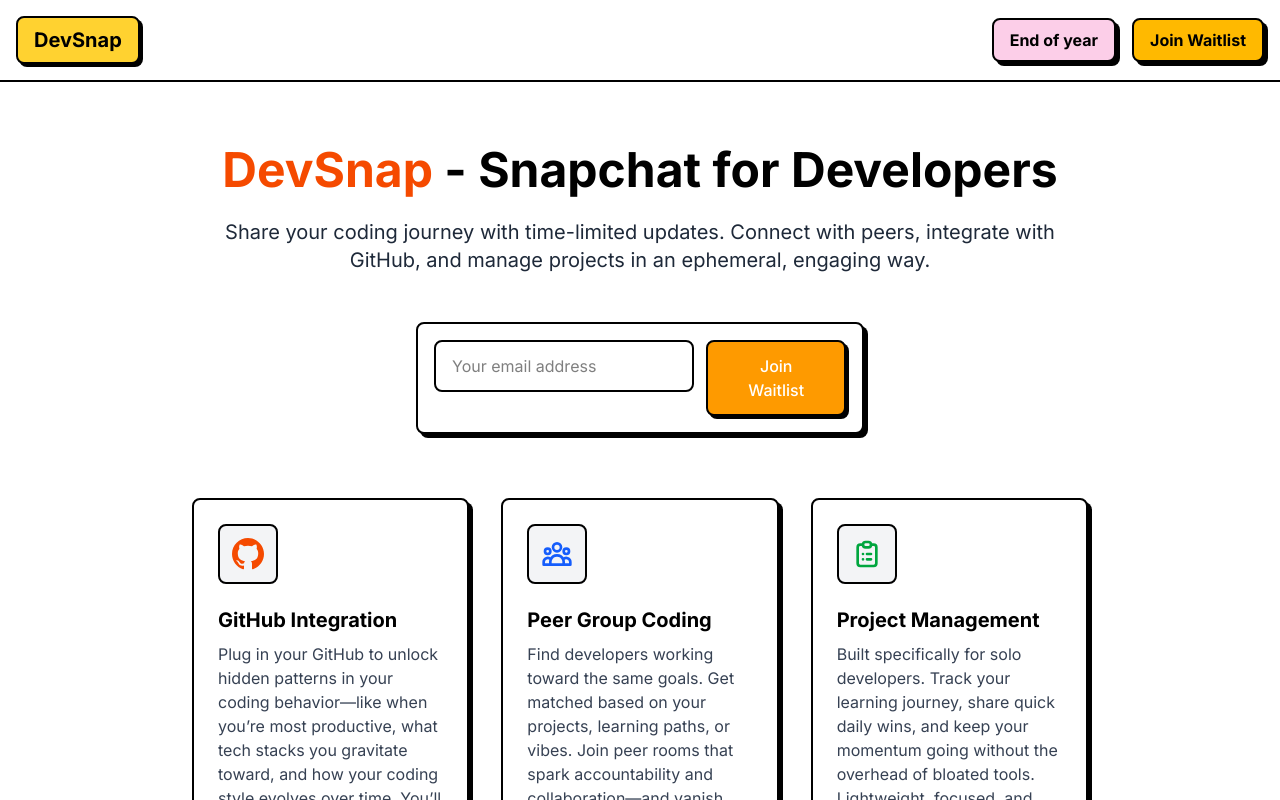
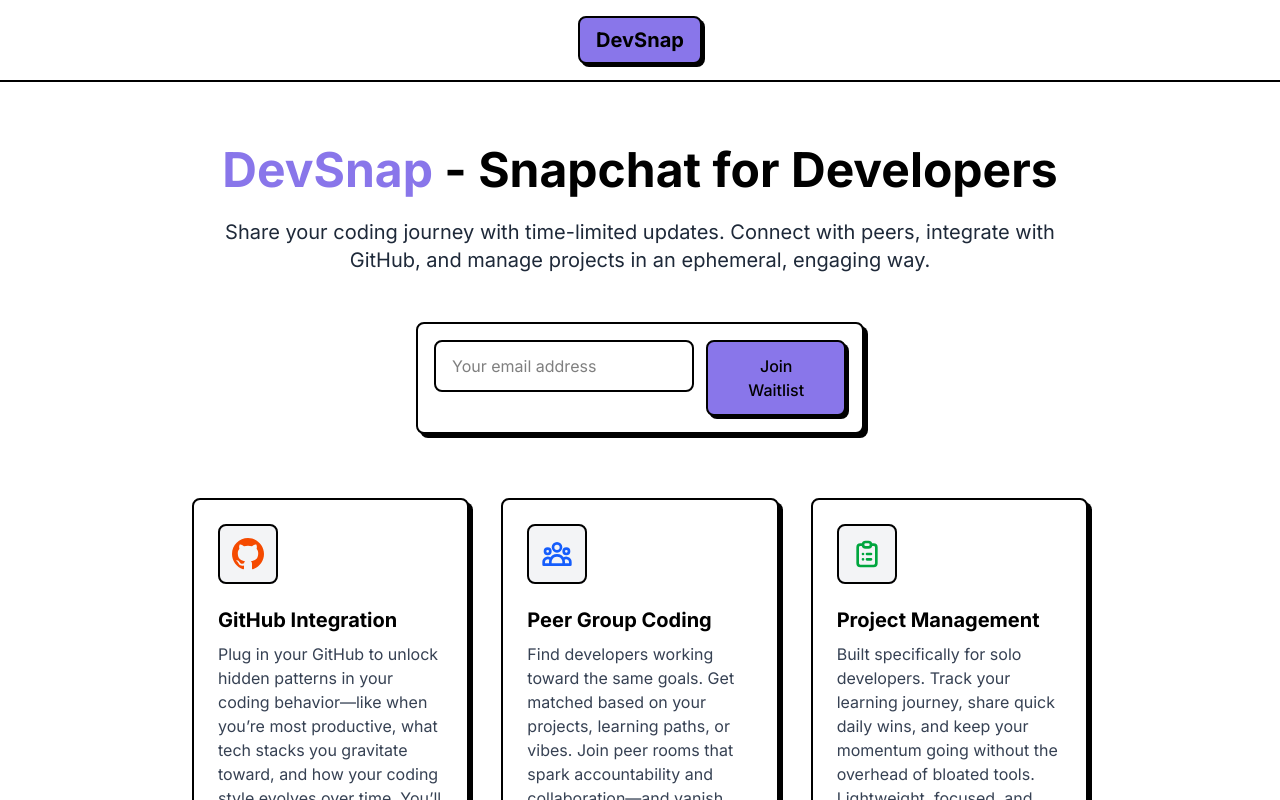
Before and after one commit to Harshrawat27/devsnap, a Next.js app: page / in a window 1280 px wide. Shown: the top 800 px of the page. Built offline with nearby package versions, Linux system fonts and the light colour scheme.

Commit message:
update OG image

```diff
--- a/app/layout.tsx
+++ b/app/layout.tsx
@@ -10,6 +10,23 @@
   title: 'DevSnap - Connect with like-minded developers',
   description:
     'Share your learning goals and connect with developers on similar paths. Build your portfolio and track your progress together.',
+  openGraph: {
+    title: 'DevSnap - Connect with like-minded developers',
+    description:
+      'Share your learning goals and connect with developers on similar paths. Build your portfolio and track your progress together.',
+    url: 'https://www.devsn.app/',
+    siteName: 'GitHubFolio',
+    images: [
+      {
+        url: 'https://www.devsn.app/devsnapOG.png',
+        width: 1200,
+        height: 630,
+        alt: 'Opengraph',
+      },
+    ],
+    locale: 'en_US',
+    type: 'website',
+  },
 };
 
 interface RootLayoutProps {
--- a/components/layout/Header.tsx
+++ b/components/layout/Header.tsx
@@ -26,10 +26,11 @@
 
   return (
     <header className='sticky w-[100%] top-0 z-50 bg-white border-b-2 border-black'>
-      <div className='container mx-auto px-4 py-4 flex justify-between items-center'>
+      {/* <div className='container mx-auto px-4 py-4 flex justify-between items-center'> */}
+      <div className='container mx-auto px-4 py-4 flex justify-center items-center'>
         <Link href='/' className='flex items-center space-x-2'>
           <div
-            className='bg-amber-300 px-4 py-2 rounded-lg flex items-center'
+            className='bg-[#8976ea] px-4 py-2 rounded-lg flex items-center'
             style={{
               boxShadow: '3px 3px 0px 0px rgba(0,0,0,1)',
               border: '2px solid black',
@@ -81,17 +82,17 @@
           </Link>
         </nav> */}
 
-        <div className='hidden md:flex space-x-4'>
+        {/* <div className='hidden md:flex space-x-4'>
           <AnimatedButton href='/login' color='pink'>
             End of year
           </AnimatedButton>
           <AnimatedButton href='/signup' color='amber'>
             Join Waitlist
           </AnimatedButton>
-        </div>
+        </div> */}
 
         {/* Mobile menu button */}
-        <button
+        {/* <button
           className='md:hidden bg-green-200 p-2 rounded-lg'
           onClick={toggleMenu}
           style={{
@@ -105,7 +106,7 @@
           onMouseOut={handleMouseOut}
         >
           {isMenuOpen ? <X size={24} /> : <Menu size={24} />}
-        </button>
+        </button> */}
       </div>
 
       {/* Mobile menu */}
@@ -139,7 +140,7 @@
             >
               Pricing
             </Link> */}
-            <div className='flex flex-col space-y-3 pt-3 border-t-2 border-black mt-2'>
+            {/* <div className='flex flex-col space-y-3 pt-3 border-t-2 border-black mt-2'>
               <AnimatedButton
                 href='/login'
                 color='pink'
@@ -154,7 +155,7 @@
               >
                 Join waitlist
               </AnimatedButton>
-            </div>
+            </div> */}
           </nav>
         </div>
       )}
--- a/components/sections/WaitlistSection.tsx
+++ b/components/sections/WaitlistSection.tsx
@@ -1,161 +1,3 @@
-// // components/sections/WaitlistSection.tsx
-// 'use client';
-
-// import { FC, useState, FormEvent } from 'react';
-// import AnimatedButton from '../ui/AnimatedButton';
-
-// const WaitlistSection: FC = () => {
-//   const [email, setEmail] = useState('');
-//   const [isSubmitting, setIsSubmitting] = useState(false);
-//   const [isSuccess, setIsSuccess] = useState(false);
-
-//   const handleSubmit = async (e: FormEvent) => {
-//     e.preventDefault();
-//     if (!email) return;
-
-//     setIsSubmitting(true);
-
-//     // Simulate API call - replace with your actual API endpoint
-//     try {
-//       // await fetch('/api/waitlist', {
-//       //   method: 'POST',
-//       //   headers: { 'Content-Type': 'application/json' },
-//       //   body: JSON.stringify({ email }),
-//       // });
-
-//       // Success state
-//       setTimeout(() => {
-//         setIsSuccess(true);
-//         setEmail('');
-//         setIsSubmitting(false);
-//       }, 800);
-//     } catch (error) {
-//       setIsSubmitting(false);
-//       console.error('Error submitting to waitlist:', error);
-//     }
-//   };
-
-//   return (
-//     <section className='h-screen bg-white flex items-center'>
-//       <div className='container mx-auto px-4 flex flex-col lg:flex-row'>
-//         {/* Left Side: Content and Form */}
-//         <div className='w-full lg:w-1/2 flex flex-col justify-center lg:pr-12 mb-10 lg:mb-0'>
-//           <h2 className='text-4xl md:text-5xl font-bold mb-6'>
-//             Join our <span className='text-orange-600'>waitlist</span> today
-//           </h2>
-
-//           <p className='text-lg md:text-xl text-gray-800 mb-8'>
-//             Be the first to experience DevSnap when we launch. Get early access
-//             to connect with developers who share your learning goals.
-//           </p>
-
-//           <form onSubmit={handleSubmit} className='max-w-md'>
-//             <div className='flex flex-col sm:flex-row gap-3'>
-//               <div className='flex-grow'>
-//                 <input
-//                   type='email'
-//                   value={email}
-//                   onChange={(e) => setEmail(e.target.value)}
-//                   placeholder='Your email address'
-//                   className='w-full px-4 py-3 rounded-lg border-2 border-black focus:outline-none focus:ring-2 focus:ring-orange-500'
-//                   required
-//                 />
-//               </div>
-//               <div>
-//                 <button
-//                   type='submit'
-//                   disabled={isSubmitting}
-//                   className={`px-6 py-3 bg-amber-500 hover:bg-amber-600 text-white font-medium rounded-lg border-2 border-black transition-all duration-200 shadow-[3px_3px_0px_0px_rgba(0,0,0,1)] hover:shadow-[1px_1px_0px_0px_rgba(0,0,0,1)] active:shadow-none ${
-//                     isSubmitting ? 'opacity-75' : ''
-//                   }`}
-//                 >
-//                   {isSubmitting ? 'Joining...' : 'Join Waitlist'}
-//                 </button>
-//               </div>
-//             </div>
-
-//             {isSuccess && (
-//               <div className='mt-4 p-3 bg-green-100 text-green-700 rounded-lg border-2 border-green-500 flex items-center'>
-//                 <svg
-//                   className='w-5 h-5 mr-2 text-green-600'
-//                   fill='currentColor'
-//                   viewBox='0 0 20 20'
-//                 >
-//                   <path
-//                     fillRule='evenodd'
-//                     d='M10 18a8 8 0 100-16 8 8 0 000 16zm3.707-9.293a1 1 0 00-1.414-1.414L9 10.586 7.707 9.293a1 1 0 00-1.414 1.414l2 2a1 1 0 001.414 0l4-4z'
-//                     clipRule='evenodd'
-//                   ></path>
-//                 </svg>
-//                 <span>
-//                   You're on the list! We'll notify you when we launch.
-//                 </span>
-//               </div>
-//             )}
-
-//             <div className='mt-6 text-sm font-medium flex flex-col sm:flex-row gap-4 sm:gap-6 items-start sm:items-center text-gray-600'>
-//               <span className='flex items-center'>
-//                 <svg
-//                   className='w-5 h-5 mr-2 text-green-600'
-//                   fill='currentColor'
-//                   viewBox='0 0 20 20'
-//                 >
-//                   <path
-//                     fillRule='evenodd'
-//                     d='M10 18a8 8 0 100-16 8 8 0 000 16zm3.707-9.293a1 1 0 00-1.414-1.414L9 10.586 7.707 9.293a1 1 0 00-1.414 1.414l2 2a1 1 0 001.414 0l4-4z'
-//                     clipRule='evenodd'
-//                   ></path>
-//                 </svg>
-//                 No spam, ever
-//               </span>
-
-//               <span className='hidden sm:inline mx-1'>•</span>
-
-//               <span className='flex items-center'>
-//                 <svg
-//                   className='w-5 h-5 mr-2 text-green-600'
-//                   fill='currentColor'
-//                   viewBox='0 0 20 20'
-//                 >
-//                   <path
-//                     fillRule='evenodd'
-//                     d='M10 18a8 8 0 100-16 8 8 0 000 16zm3.707-9.293a1 1 0 00-1.414-1.414L9 10.586 7.707 9.293a1 1 0 00-1.414 1.414l2 2a1 1 0 001.414 0l4-4z'
-//                     clipRule='evenodd'
-//                   ></path>
-//                 </svg>
-//                 Unsubscribe anytime
-//               </span>
-//             </div>
-//           </form>
-//         </div>
-
-//         {/* Right Side: Image */}
-//         <div className='w-[400px] lg:w-1/2 flex items-center justify-center'>
-//           {/* <div className='relative w-full max-w-lg aspect-square rounded-xl border-2 border-black shadow-[6px_6px_0px_0px_rgba(0,0,0,1)] overflow-hidden'> */}
-//           {/* Replace with your actual image */}
-//           <img
-//             src='/assets/hero-section-home.png'
-//             alt='Developers collaborating'
-//             className='w-full h-full object-cover'
-//           />
-
-//           {/* Optional image overlay elements similar to the theme */}
-//           {/* <div className='absolute bottom-4 left-4 right-4 bg-white/90 p-3 rounded-lg border-2 border-black'>
-//             <p className='font-medium text-center text-gray-800'>
-//               Connect with developers on similar learning paths
-//             </p>
-//           </div> */}
-//           {/* </div> */}
-//         </div>
-//       </div>
-//     </section>
-//   );
-// };
-
-// export default WaitlistSection;
-
-// components/sections/FeatureWaitlistSection.tsx
-// components/sections/AnimatedFeatureSection.tsx
 'use client';
 
 import { FC, useState, FormEvent, useEffect } from 'react';
@@ -276,7 +118,7 @@
           {/* Header */}
           <div className='text-center mb-12'>
             <h2 className='text-4xl md:text-5xl font-bold mb-6'>
-              <span className='text-orange-600'>DevSnap</span> - Snapchat for
+              <span className='text-[#8976ea]'>DevSnap</span> - Snapchat for
               Developers
             </h2>
             <p className='text-lg md:text-xl text-gray-800 mx-auto mb-12'>
@@ -311,7 +153,7 @@
                     <button
                       type='submit'
                       disabled={isSubmitting}
-                      className={`px-6 py-3 bg-amber-500 hover:bg-amber-600 text-white font-medium rounded-lg border-2 border-black transition-all duration-200 shadow-[3px_3px_0px_0px_rgba(0,0,0,1)] hover:shadow-[1px_1px_0px_0px_rgba(0,0,0,1)] active:shadow-none ${
+                      className={`px-6 py-3 bg-[#8976ea] hover:bg-[#6f5bd0] text-black font-medium rounded-lg border-2 border-black transition-all duration-200 shadow-[3px_3px_0px_0px_rgba(0,0,0,1)] hover:shadow-[1px_1px_0px_0px_rgba(0,0,0,1)] active:shadow-none ${
                         isSubmitting ? 'opacity-75' : ''
                       }`}
                     >
```
Also changed, not shown: public/devsnapOG.png (added).
